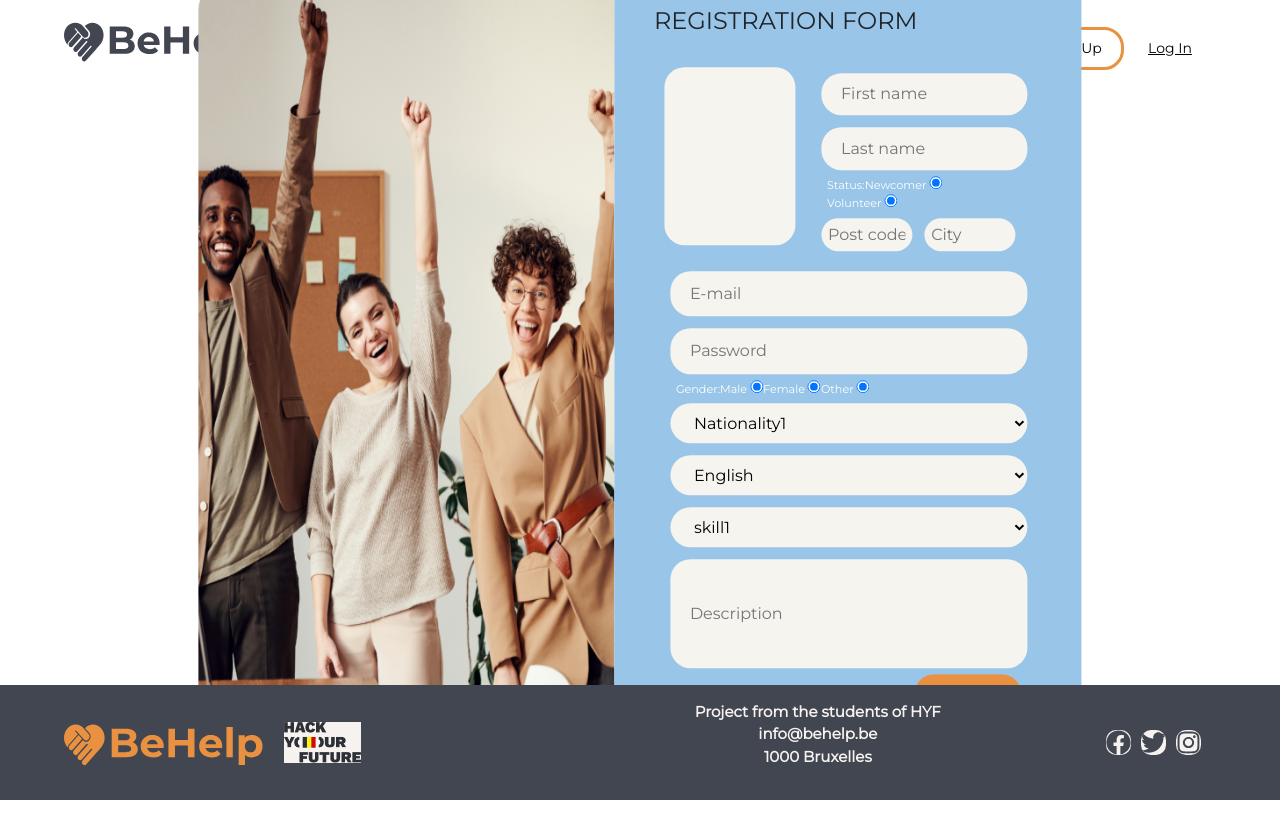
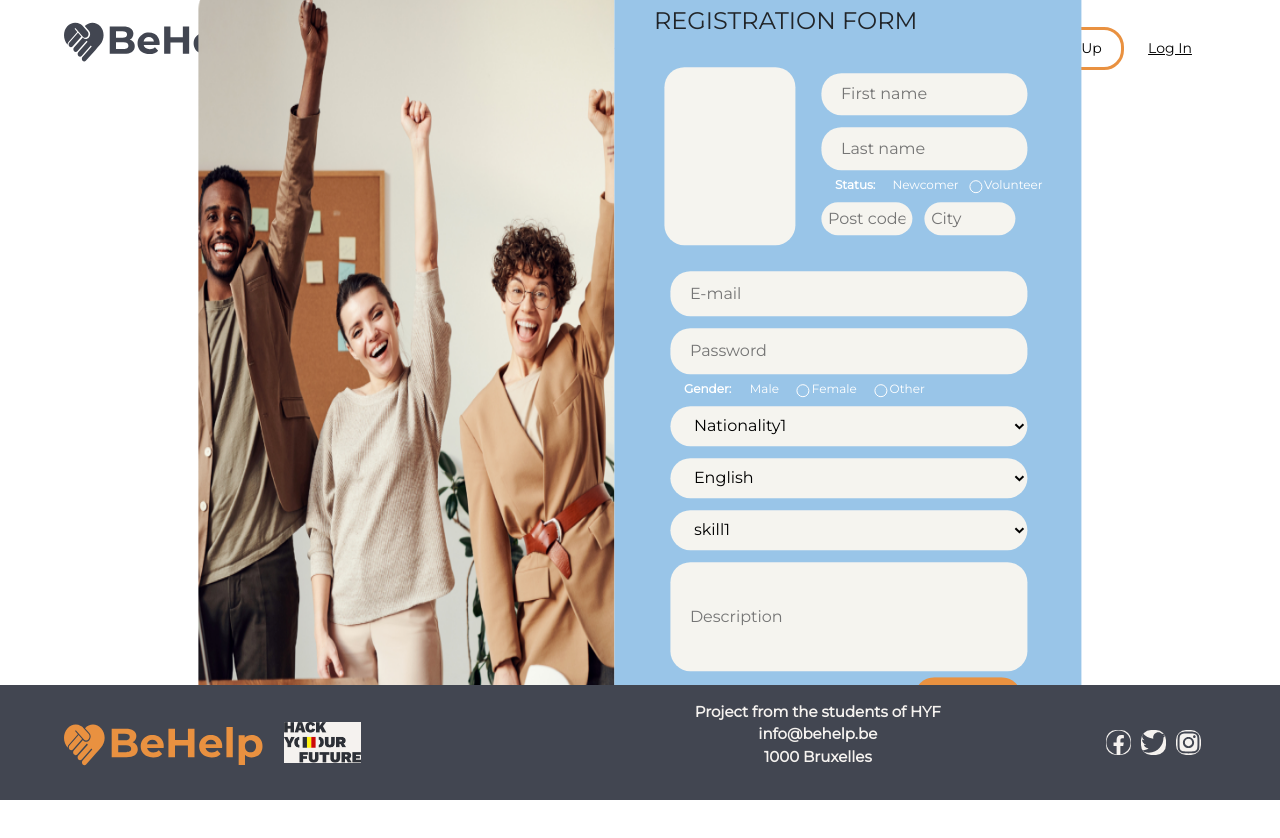
Before and after one commit to BeHelp/BeHelp, a Vue app: page /signup in a window 1280 px wide. Shown: the top 838 px of the page. Built offline with nearby package versions, Linux system fonts and the light colour scheme.

Commit message:
version 2

```diff
--- a/frontend/src/components/Register.vue
+++ b/frontend/src/components/Register.vue
@@ -14,16 +14,20 @@
                     <input class="input" type="text" placeholder="First name" required />
                     <input class="input" type="text" placeholder="Last name" required />
 
-                    <div class="container">
-                    <label for="status">Status:</label>
+                    <div class="form-radio">
+                        <label class="radio-label" for="status">Status:</label>
 
-                    <label class="container__group">Newcomer
-                    <input type="radio" checked="checked" class="container__group-zz">
-                    <span class="container__group-check"></span></label>
+                        <div class="form-radio-item">
+                        <input type="radio" name="status" id="newcomer" checked="checked" />
+                        <label class="container__group">Newcomer</label>
+                        <span class="container__group-check"></span>
+                        </div>
 
-                    <label class="container__group">Volunteer
-                    <input type="radio" checked="checked" class="container__group-zz">
-                    <span class="registration__form-check"></span></label>
+                        <div class="form-radio-item">
+                        <input type="radio" name="status" id="volunteer" />
+                        <label for="female">Volunteer</label>
+                        <span class="check"></span>
+                        </div>
 
                     </div>
                     <div class="registration__form-short-row">
@@ -35,20 +39,27 @@
                     <input class="input" type="text" placeholder="E-mail" required />
                     <input class="input" type="text" placeholder="Password" required />
 
-                    <div class="container">
-                        <label for="status">Gender:</label>
+                    <div class="form-radio">
+                        <label class="radio-label" for="status">Gender:</label>
 
-                        <label class="container__group">Male
-                        <input type="radio" checked="checked" class="container__group-zz">
-                        <span class="container__group-check"></span></label>
+                        <div class="form-radio-item">
+                        <input type="radio" name="gender" id="male" checked="checked" />
+                        <label class="container__group">Male</label>
+                        <span class="container__group-check"></span>
+                        </div>
 
-                        <label class="container__group">Female
-                        <input type="radio" checked="checked" class="container__group-zz">
-                        <span class="registration__form-check"></span></label>
+                        <div class="form-radio-item">
+                        <input type="radio" name="gender" id="female" />
+                        <label for="female">Female</label>
+                        <span class="check"></span>
+                        </div>
 
-                        <label class="container__group">Other
-                        <input type="radio" checked="checked" class="container__group-zz">
-                        <span class="container__group-check"></span></label>
+                        <div class="form-radio-item">
+                        <input type="radio" name="gender" id="other" />
+                        <label for="female">Other</label>
+                        <span class="check"></span>
+                        </div>
+
 
                     </div>
 
@@ -74,7 +85,7 @@
                         </select>
                     </div>
 
-                    <input class="desription" type="text" placeholder="Description" required />
+                    <input class="description" type="text" placeholder="Description" required />
 
                     <div class="registration__form-button">
                         <button class="btn">SEND</button>
--- a/frontend/src/components/styles/layout/_register.scss
+++ b/frontend/src/components/styles/layout/_register.scss
@@ -22,20 +22,6 @@
         }
 
         &__form{
-            &-options{
-
-                select{
-                    background: #F5F4EF;
-                    border-radius: 20px;
-                    height: 2.5em;
-                    border:none;
-                    margin: 6px;
-                    padding: 0 20px;
-                    width: 100%;
-                    font-weight: lighter;
-                }
-
-            }
 
             padding: 20px 50px 40px 40px;
             background-color: #99c5e8;
@@ -52,6 +38,20 @@
             column-gap: 0px;
             row-gap: 0px;
 
+            &-options{
+
+                select{
+                    background: #F5F4EF;
+                    border-radius: 20px;
+                    height: 2.5em;
+                    border:none;
+                    margin: 6px;
+                    padding: 0 20px;
+                    width: 100%;
+                    font-weight: lighter;
+                }
+
+            }
 
                 .input{
                     background: #F5F4EF;
@@ -97,12 +97,10 @@
 
         &-button{
             @-btn{
-
             }
             width: 100%;
             float: right;
             margin: 30px 0;
-
         }
 
     }
@@ -134,7 +132,7 @@
     border-radius: 20px;
     float: right;
 }
-.desription{
+.description{
     background: #F5F4EF;
     border-radius: 20px;
     height: 24%;
@@ -144,3 +142,79 @@
     width: 100%;
     font-weight:lighter;
 }
+
+label {
+    font-size: 12px;
+    font-weight: bold;
+    font-family: 'Montserrat';
+    margin-bottom: 2px;
+    display: block;
+    color: white;
+
+}
+
+.form-radio {
+    display:flex;
+    width: 50%;
+    input {
+        width: auto;
+        display: inline-block;
+    }
+}
+.radio-label {
+    padding-right: 2%;
+    margin-left:20px;
+
+}
+
+.form-radio-item {
+    position: relative;
+    margin-right: 10%;
+    label {
+
+        font-weight: 500;
+        font-size: 12px;
+        padding-left: 15px;
+        position: relative;
+        z-index: 9;
+        display: block;
+        cursor: pointer;
+    }
+}
+
+.check{
+    display: inline-block;
+    position: absolute;
+    border: 1px solid white;
+    border-radius:50%;
+    height: 13px;
+    width: 13px;
+    top: 4px;
+    left: 0px;
+      z-index: 5;
+      transition: border .25s linear;
+      -webkit-transition: border .25s linear;
+    &:before {
+        position: absolute;
+        display: block;
+        content: '';
+        width: 9px;
+        height: 9px;
+        border-radius:50%;
+        top: 2px;
+        left: 2px;
+        margin: auto;
+        transition: background 0.25s linear;
+        -webkit-transition: background 0.25s linear;
+    }
+}
+input[type=radio] {
+    position: absolute;
+    visibility: hidden;
+    &:checked ~ .check {
+        border: 1px solid orange;
+    }
+    &:checked ~ .check::before {
+        background: orange;
+    }
+}
```
